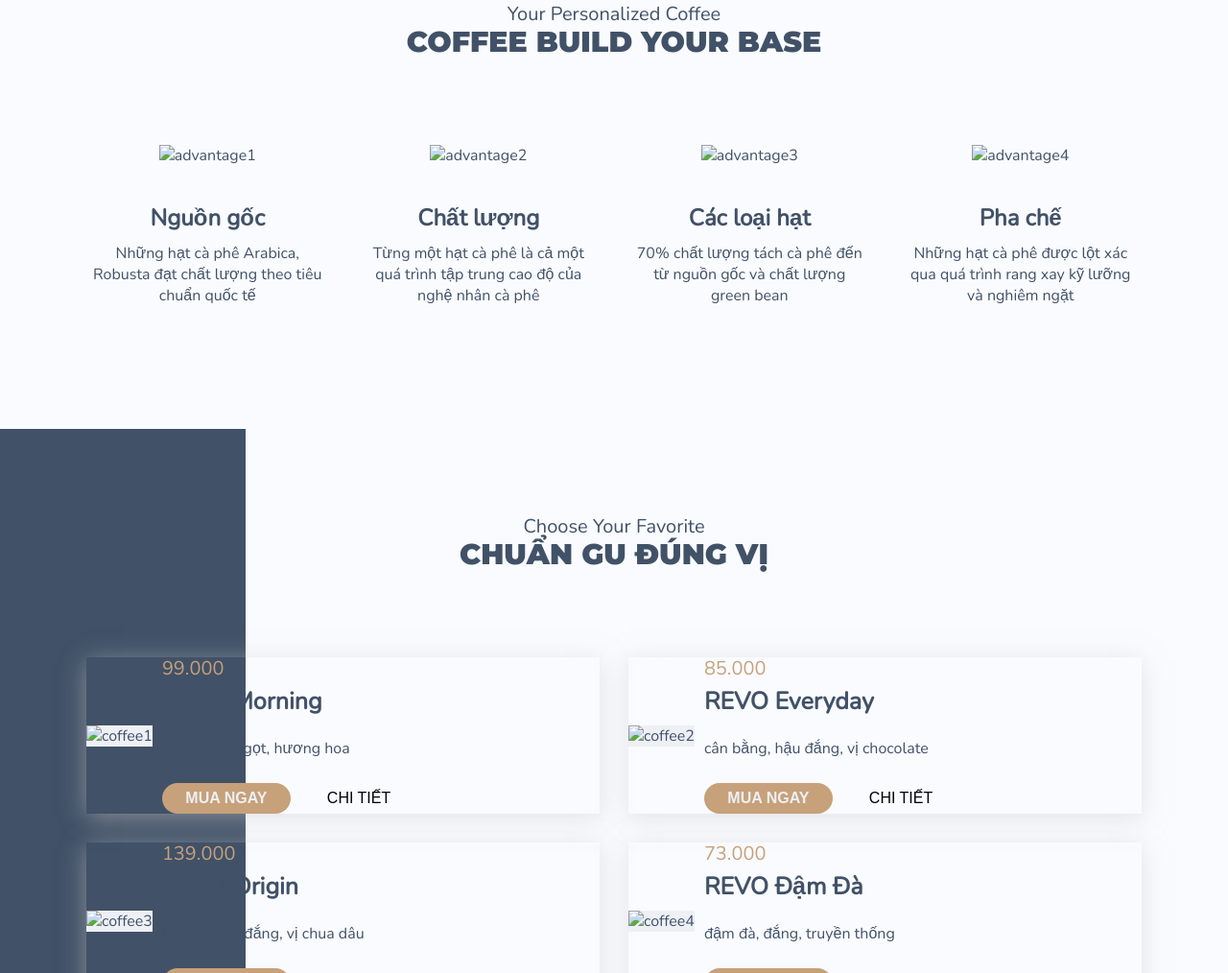
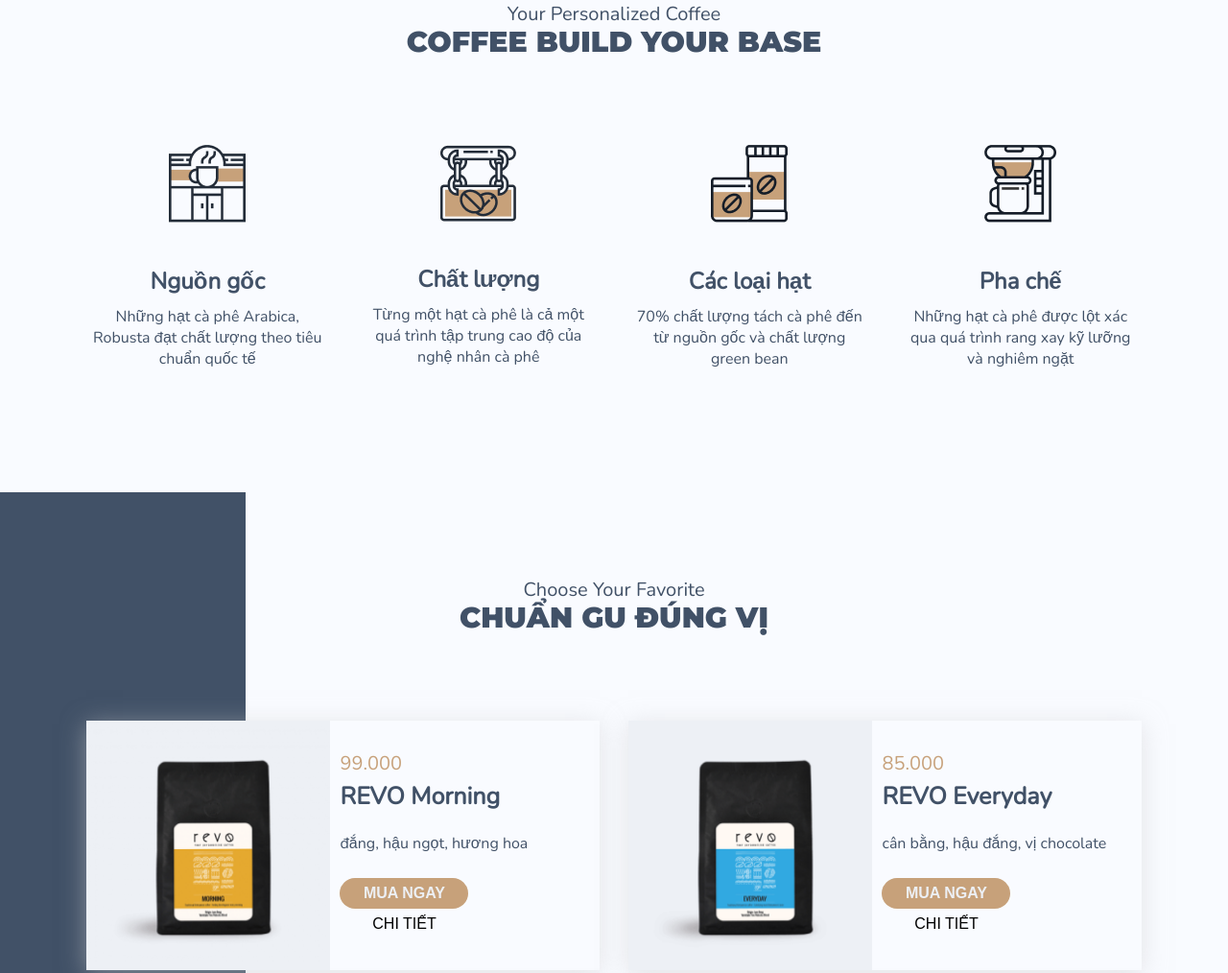
Before and after one commit to Enddless/revo-coffee, a plain HTML site: page index.html in a window 1280 px wide. Shown: the part 852-1866 px from the top of the page at 96% size. Drawn offline with nearby package versions, Linux system fonts and the light colour scheme; files that its build step writes are made by us from their sources; the site is published under a folder, as on GitHub Pages, so addresses that start at the root find nothing.

Commit message:
feat: update urls

```diff
--- a/index.html
+++ b/index.html
@@ -16,7 +16,7 @@
   <div class="wrapper">
     <div class="lead">
       <div class="lead__info">
-        <div class="lead__info-logo"> <a href="/"> <img src="/assets/images/Revo.png" alt="logo" width="250"></a></div>
+        <div class="lead__info-logo"> <a href="/"> <img src="./assets/images/Revo.png" alt="logo" width="250"></a></div>
         <div class="lead__info-title">
           <h1>Your
             <p class="selected__title">personalized </p>
@@ -29,7 +29,7 @@
       <nav class="lead__menu">
         <ul class="lead__menu-list">
           <li class="lead__menu-item">
-            <div class="lead__menu-basket"> <img src="/assets/images/basket.svg" alt="basket"></div>
+            <div class="lead__menu-basket"> <img src="./assets/images/basket.svg" alt="basket"></div>
           </li>
           <li class="lead__menu-item">COFFEE</li>
           <li class="lead__menu-item">PHIN MẠ MÀU</li>
@@ -43,19 +43,19 @@
         <h2 class="common__title">Coffee build your base</h2>
       </div>
       <div class="container build__list">
-        <div class="build__item"> <img class="build__item-icon" src="/assets/images/advantage1.png" alt="advantage1">
+        <div class="build__item"> <img class="build__item-icon" src="./assets/images/advantage1.png" alt="advantage1">
           <p class="build__item-name">Nguồn gốc</p>
           <p class="build__item-text">Những hạt cà phê Arabica, Robusta đạt chất lượng theo tiêu chuẩn quốc tế</p>
         </div>
-        <div class="build__item"> <img class="build__item-icon" src="/assets/images/advantage2.png" alt="advantage2">
+        <div class="build__item"> <img class="build__item-icon" src="./assets/images/advantage2.png" alt="advantage2">
           <p class="build__item-name">Chất lượng</p>
           <p class="build__item-text">Từng một hạt cà phê là cả một quá trình tập trung cao độ của nghệ nhân cà phê</p>
         </div>
-        <div class="build__item"> <img class="build__item-icon" src="/assets/images/advantage3.png" alt="advantage3">
+        <div class="build__item"> <img class="build__item-icon" src="./assets/images/advantage3.png" alt="advantage3">
           <p class="build__item-name">Các loại hạt</p>
           <p class="build__item-text">70% chất lượng tách cà phê đến từ nguồn gốc và chất lượng green bean</p>
         </div>
-        <div class="build__item"> <img class="build__item-icon" src="/assets/images/advantage4.png" alt="advantage4">
+        <div class="build__item"> <img class="build__item-icon" src="./assets/images/advantage4.png" alt="advantage4">
           <p class="build__item-name">Pha chế</p>
           <p class="build__item-text">Những hạt cà phê được lột xác qua quá trình rang xay kỹ lưỡng và nghiêm ngặt</p>
         </div>
@@ -69,7 +69,7 @@
       <div class="column__background"></div>
       <div class="container favorite__list">
         <div class="product__item favorite__item">
-          <div class="product__item-photo"> <img src="/assets/images/coffee1.png" alt="coffee1"></div>
+          <div class="product__item-photo"> <img src="./assets/images/coffee1.png" alt="coffee1"></div>
           <div class="product__item-info">
             <p class="product__price">99.000</p>
             <p class="product__name">REVO Morning</p>
@@ -79,7 +79,7 @@
           </div>
         </div>
         <div class="product__item favorite__item">
-          <div class="product__item-photo"> <img src="/assets/images/coffee2.png" alt="coffee2"></div>
+          <div class="product__item-photo"> <img src="./assets/images/coffee2.png" alt="coffee2"></div>
           <div class="product__item-info">
             <p class="product__price">85.000</p>
             <p class="product__name">REVO Everyday</p>
@@ -89,7 +89,7 @@
           </div>
         </div>
         <div class="product__item favorite__item">
-          <div class="product__item-photo"> <img src="/assets/images/coffee3.png" alt="coffee3"></div>
+          <div class="product__item-photo"> <img src="./assets/images/coffee3.png" alt="coffee3"></div>
           <div class="product__item-info">
             <p class="product__price">139.000</p>
             <p class="product__name">REVO Origin</p>
@@ -99,7 +99,7 @@
           </div>
         </div>
         <div class="product__item favorite__item">
-          <div class="product__item-photo"> <img src="/assets/images/coffee4.png" alt="coffee4"></div>
+          <div class="product__item-photo"> <img src="./assets/images/coffee4.png" alt="coffee4"></div>
           <div class="product__item-info">
             <p class="product__price">73.000</p>
             <p class="product__name">REVO Đậm Đà</p>
@@ -117,7 +117,7 @@
       </div>
       <div class="column__background"></div>
       <div class="container gift__list">
-        <div class="product__item gift__item"><img class="gift__card-image" src="/assets/images/coffee-product.png"
+        <div class="product__item gift__item"><img class="gift__card-image" src="./assets/images/coffee-product.png"
             alt="coffee-product">
           <div class="product__item-info gift__item-info">
             <p class="product__price">285.000</p>
@@ -126,12 +126,12 @@
               lựa, rang xay theo công nghệ và bí quyết học hỏi từ những nghệ nhân nổi tiếng, cùng với tình yêu, sự đam
               mê của người làm cà phê… tạo ra những tách cà phê tinh khiết chỉ dành riêng cho bạn</p>
             <div class="icons">
-              <div class="icons__item"> <img src="/assets/images/Corn.svg" alt="corn"></div>
+              <div class="icons__item"> <img src="./assets/images/Corn.svg" alt="corn"></div>
               <div class="icons__description">
                 <p class="text">Loại hạt</p>
                 <p class="text">Fine Robusta Blend</p>
               </div>
-              <div class="icons__item"> <img src="/assets/images/Mountain.svg" alt="Mountain"></div>
+              <div class="icons__item"> <img src="./assets/images/Mountain.svg" alt="Mountain"></div>
               <div class="icons__description">
                 <p class="text">Độ cao</p>
                 <p class="text">700 - 800m</p>
```
